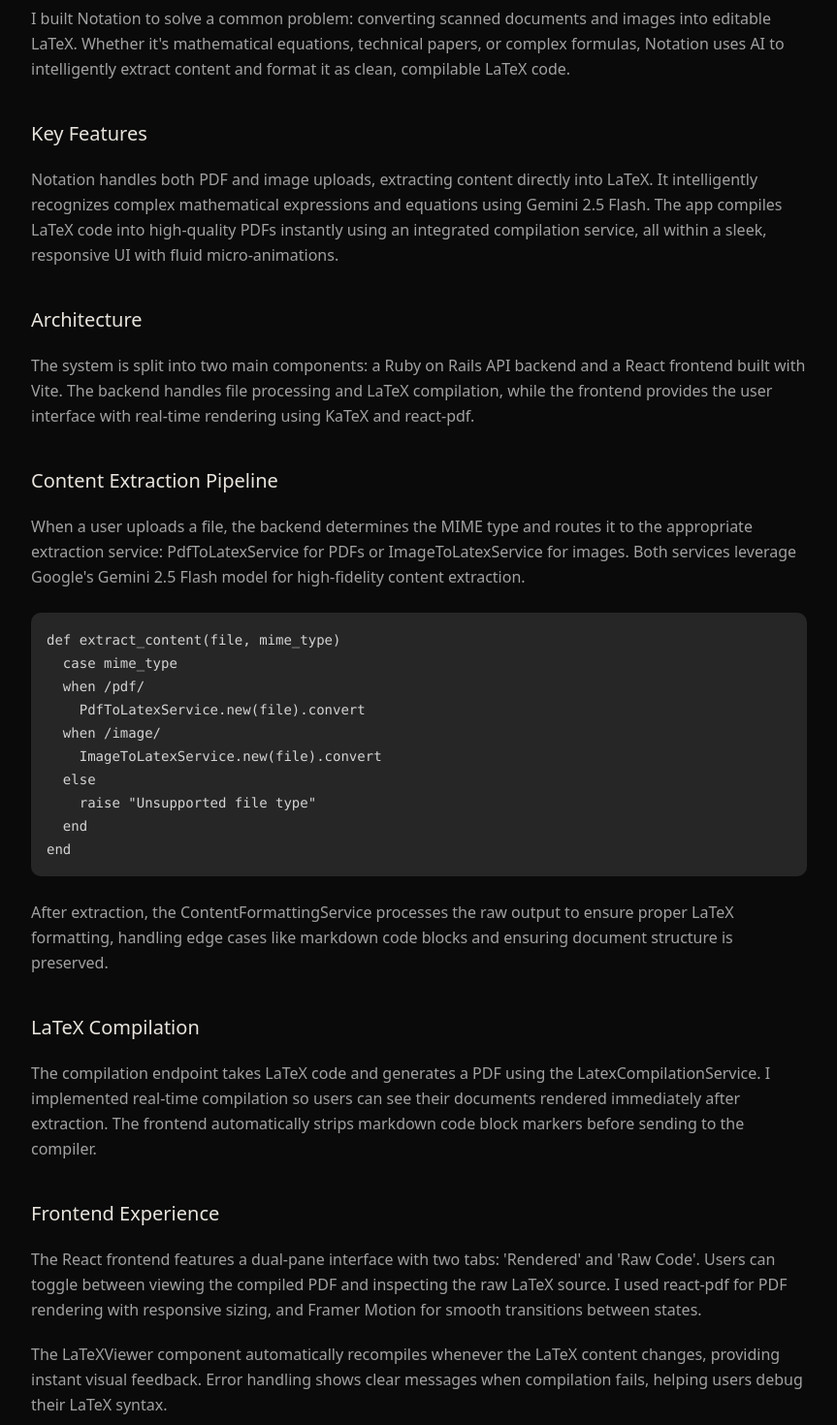
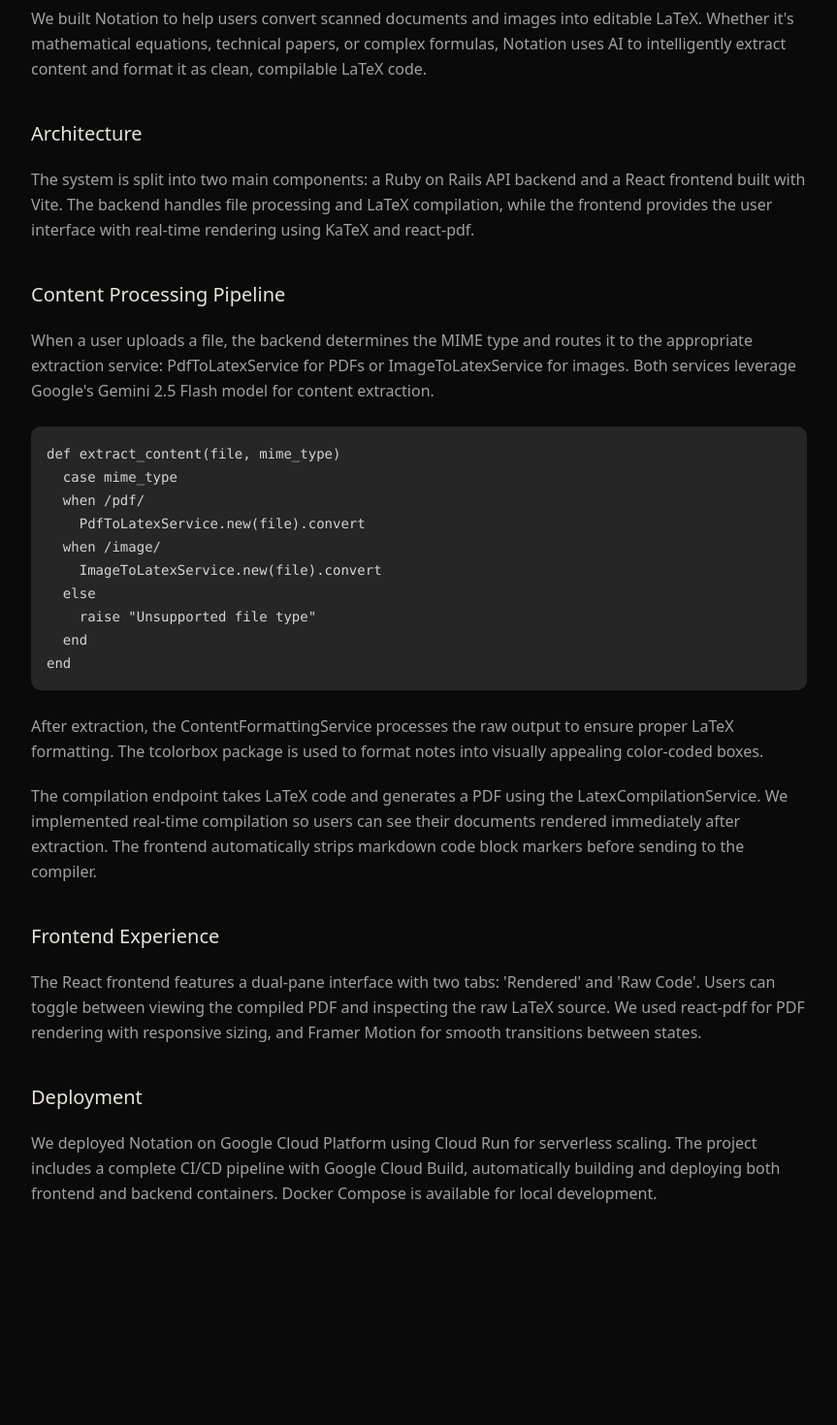
Before and after one commit to danielquzhao/personal-website-v2, a Next.js app: page /projects/notation in a window 1280 px wide. Shown: the part 1000-2470 px from the top of the page at 97% size, without its empty margins (208-1071 px from the left). After the commit the page ends 2264 px from the top, so only its background shows below. Built offline with nearby package versions, Linux system fonts and the light colour scheme.

Commit message:
Edit paragraphs

```diff
--- a/app/projects/notation/page.tsx
+++ b/app/projects/notation/page.tsx
@@ -18,12 +18,7 @@
                     <section className="space-y-4">
                         <h2 className="text-xl font-medium text-foreground">Overview</h2>
                         <p className="text-base text-muted-foreground leading-relaxed">
-                            I built Notation to solve a common problem: converting scanned documents and images into editable LaTeX. Whether it's mathematical equations, technical papers, or complex formulas, Notation uses AI to intelligently extract content and format it as clean, compilable LaTeX code.
-                        </p>
-
-                        <h2 className="text-xl font-medium text-foreground">Key Features</h2>
-                        <p className="text-base text-muted-foreground leading-relaxed">
-                            Notation handles both PDF and image uploads, extracting content directly into LaTeX. It intelligently recognizes complex mathematical expressions and equations using Gemini 2.5 Flash. The app compiles LaTeX code into high-quality PDFs instantly using an integrated compilation service, all within a sleek, responsive UI with fluid micro-animations.
+                            We built Notation to help users convert scanned documents and images into editable LaTeX. Whether it's mathematical equations, technical papers, or complex formulas, Notation uses AI to intelligently extract content and format it as clean, compilable LaTeX code.
                         </p>
 
                         <h2 className="text-xl font-medium text-foreground">Architecture</h2>
@@ -31,9 +26,9 @@
                             The system is split into two main components: a Ruby on Rails API backend and a React frontend built with Vite. The backend handles file processing and LaTeX compilation, while the frontend provides the user interface with real-time rendering using KaTeX and react-pdf.
                         </p>
 
-                        <h2 className="text-xl font-medium text-foreground">Content Extraction Pipeline</h2>
+                        <h2 className="text-xl font-medium text-foreground">Content Processing Pipeline</h2>
                         <p className="text-base text-muted-foreground leading-relaxed">
-                            When a user uploads a file, the backend determines the MIME type and routes it to the appropriate extraction service: PdfToLatexService for PDFs or ImageToLatexService for images. Both services leverage Google's Gemini 2.5 Flash model for high-fidelity content extraction.
+                            When a user uploads a file, the backend determines the MIME type and routes it to the appropriate extraction service: PdfToLatexService for PDFs or ImageToLatexService for images. Both services leverage Google's Gemini 2.5 Flash model for content extraction.
                         </p>
                         <div className="my-6">
                             <pre className="bg-muted p-4 rounded-lg overflow-x-auto">
@@ -52,30 +47,20 @@
                             </pre>
                         </div>
                         <p className="text-base text-muted-foreground leading-relaxed">
-                            After extraction, the ContentFormattingService processes the raw output to ensure proper LaTeX formatting, handling edge cases like markdown code blocks and ensuring document structure is preserved.
+                            After extraction, the ContentFormattingService processes the raw output to ensure proper LaTeX formatting. The tcolorbox package is used to format notes into visually appealing color-coded boxes.
                         </p>
-
-                        <h2 className="text-xl font-medium text-foreground">LaTeX Compilation</h2>
                         <p className="text-base text-muted-foreground leading-relaxed">
-                            The compilation endpoint takes LaTeX code and generates a PDF using the LatexCompilationService. I implemented real-time compilation so users can see their documents rendered immediately after extraction. The frontend automatically strips markdown code block markers before sending to the compiler.
+                            The compilation endpoint takes LaTeX code and generates a PDF using the LatexCompilationService. We implemented real-time compilation so users can see their documents rendered immediately after extraction. The frontend automatically strips markdown code block markers before sending to the compiler.
                         </p>
 
                         <h2 className="text-xl font-medium text-foreground">Frontend Experience</h2>
                         <p className="text-base text-muted-foreground leading-relaxed">
-                            The React frontend features a dual-pane interface with two tabs: 'Rendered' and 'Raw Code'. Users can toggle between viewing the compiled PDF and inspecting the raw LaTeX source. I used react-pdf for PDF rendering with responsive sizing, and Framer Motion for smooth transitions between states.
-                        </p>
-                        <p className="text-base text-muted-foreground leading-relaxed">
-                            The LaTeXViewer component automatically recompiles whenever the LaTeX content changes, providing instant visual feedback. Error handling shows clear messages when compilation fails, helping users debug their LaTeX syntax.
+                            The React frontend features a dual-pane interface with two tabs: 'Rendered' and 'Raw Code'. Users can toggle between viewing the compiled PDF and inspecting the raw LaTeX source. We used react-pdf for PDF rendering with responsive sizing, and Framer Motion for smooth transitions between states.
                         </p>
 
                         <h2 className="text-xl font-medium text-foreground">Deployment</h2>
                         <p className="text-base text-muted-foreground leading-relaxed">
-                            I deployed Notation on Google Cloud Platform using Cloud Run for serverless scaling. The project includes a complete CI/CD pipeline with Google Cloud Build, automatically building and deploying both frontend and backend containers. Docker Compose is available for local development.
-                        </p>
-
-                        <h2 className="text-xl font-medium text-foreground">Technical Decisions</h2>
-                        <p className="text-base text-muted-foreground leading-relaxed">
-                            I chose Rails for the backend because it provides a solid foundation for API development with built-in conventions. Gemini 2.5 Flash offered the best balance of speed and accuracy for mathematical content extraction. For the frontend, Vite+React gave me fast hot module replacement during development, and KaTeX provided blazing-fast math rendering without the overhead of MathJax.
+                            We deployed Notation on Google Cloud Platform using Cloud Run for serverless scaling. The project includes a complete CI/CD pipeline with Google Cloud Build, automatically building and deploying both frontend and backend containers. Docker Compose is available for local development.
                         </p>
                     </section>
                 </div>
--- a/app/projects/terra/page.tsx
+++ b/app/projects/terra/page.tsx
@@ -16,7 +16,7 @@
             <article className="max-w-4xl mx-auto px-6 py-0 md:px-12">
                 <div className="prose prose-neutral dark:prose-invert max-w-none">
                     <section className="space-y-4">
-                        <h2 className="text-xl font-medium text-foreground">Background</h2>
+                        <h2 className="text-xl font-medium text-foreground">Overview</h2>
                         <p className="text-base text-muted-foreground leading-relaxed">
                             In this project we wanted to change the way people see the world by combining augmented reality with creative building mechanics. Our vision was simple: let anyone build structures in real world spaces using just their phone.
                         </p>
--- a/data/portfolio.ts
+++ b/data/portfolio.ts
@@ -374,6 +374,7 @@
     technologies: ["Ruby on Rails", "React", "TypeScript", "Gemini API", "KaTeX"],
     links: {
       github: "https://github.com/danielquzhao/notation",
+      website: "https://mathtolatex.com/",
     },
     overview:
       "A modern web application for converting PDFs and images into LaTeX—the industry standard for mathematical and technical documents. Built with a Ruby on Rails backend and a React (Vite) frontend, powered by Google's Gemini API.",
```
